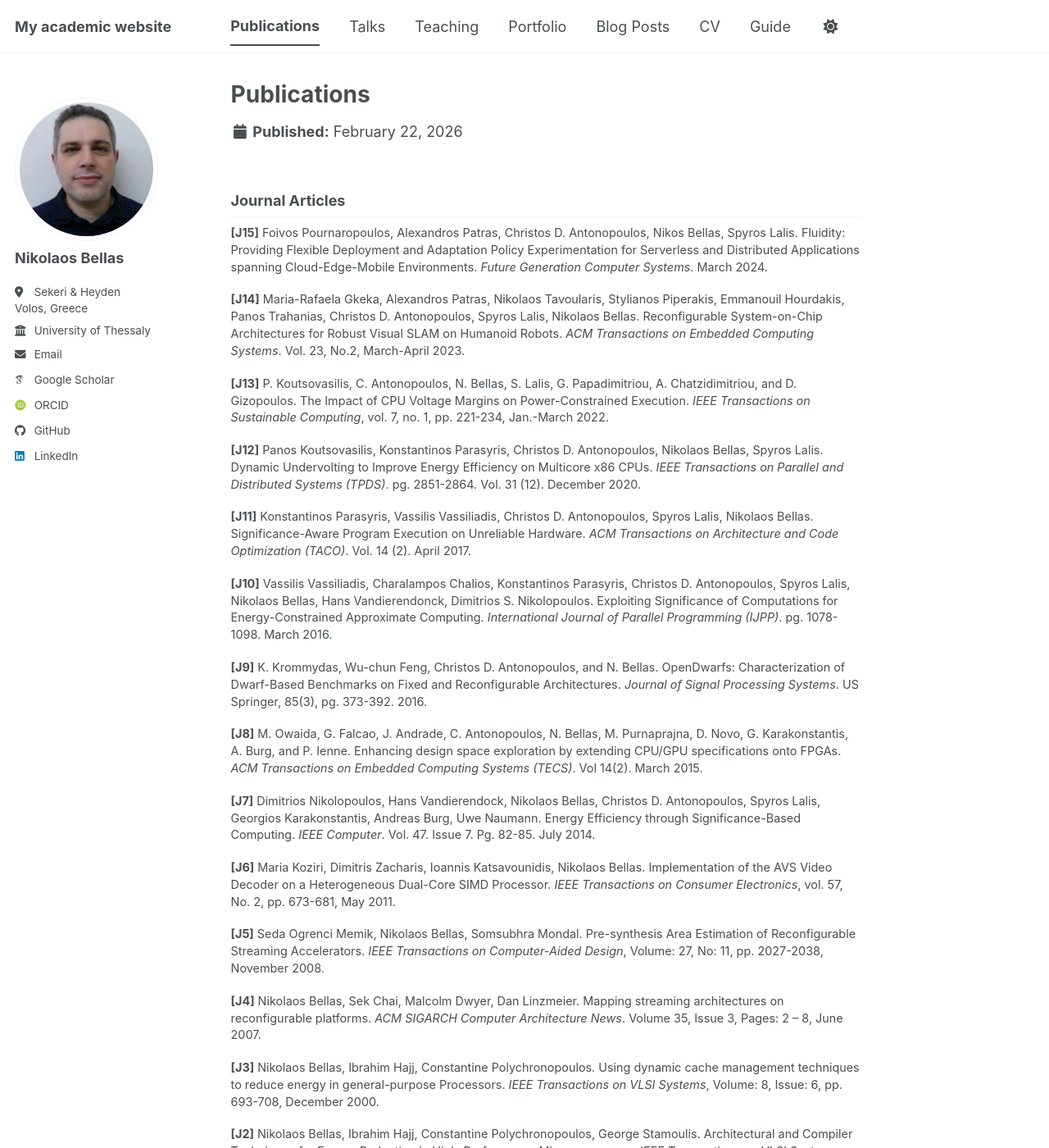
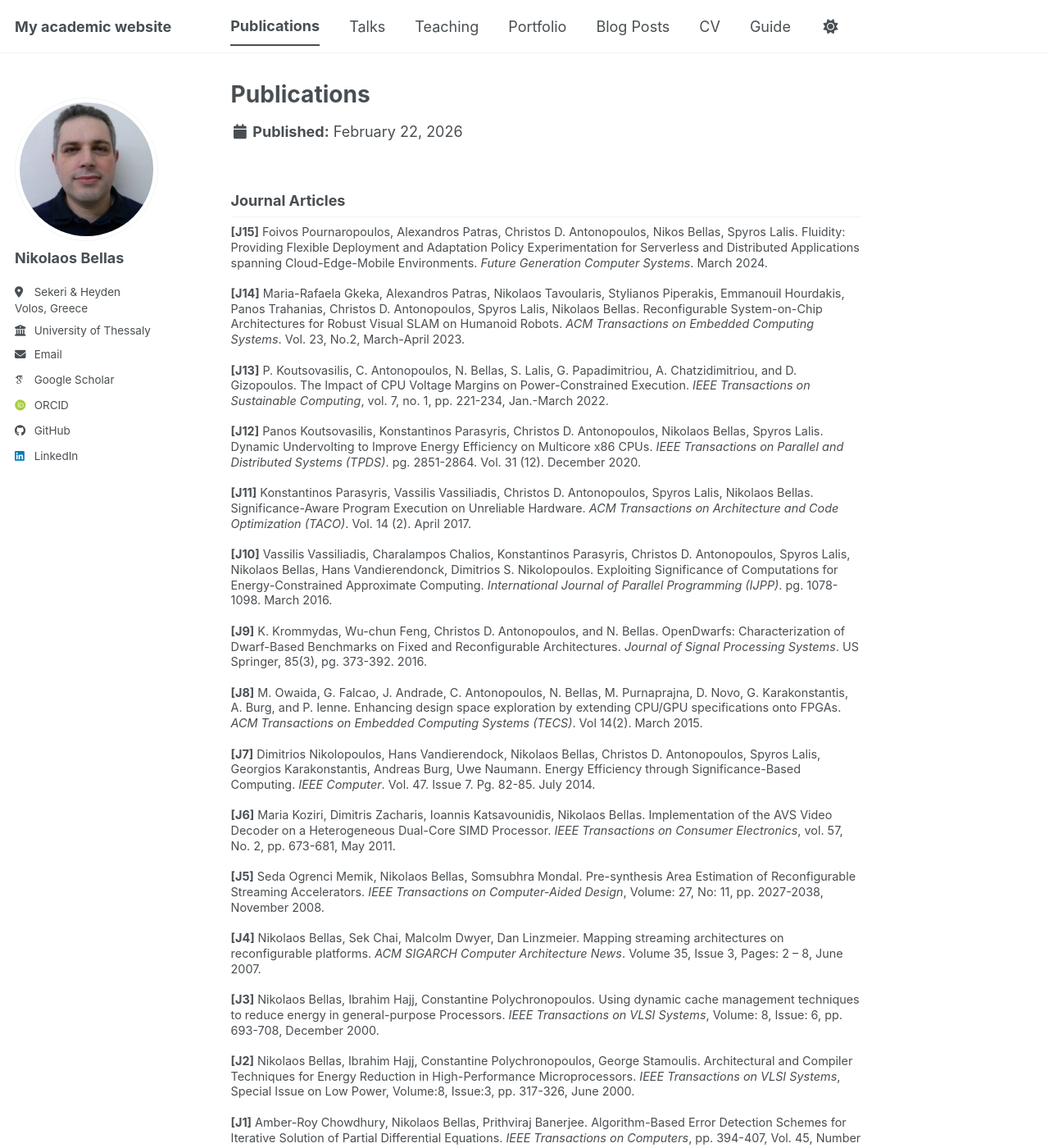
Before and after one commit to nbellas/nbellas.github.io, a Jekyll site: the page built from _publications/publications.md, in a window 1280 px wide and 1400 px high. Shown: the whole window at 82% size. Built offline with Jekyll 4.4.1, drawn with Linux system fonts in a browser that asks for light colours; some web fonts are replaced; a script bundle is joined from its source files by our own code; library files that are not in the unit come from our copies.

Commit message:
Update main.scss

```diff
--- a/assets/css/main.scss
+++ b/assets/css/main.scss
@@ -28,4 +28,4 @@
 
 
 /* Publications page: reduce body text (robust) */
-.publications-small { font-size: 0.8em !important; line-height: 1.45 !important; }
+.publications-small { font-size: 0.8em !important; line-height: 1.3 !important; }
```
